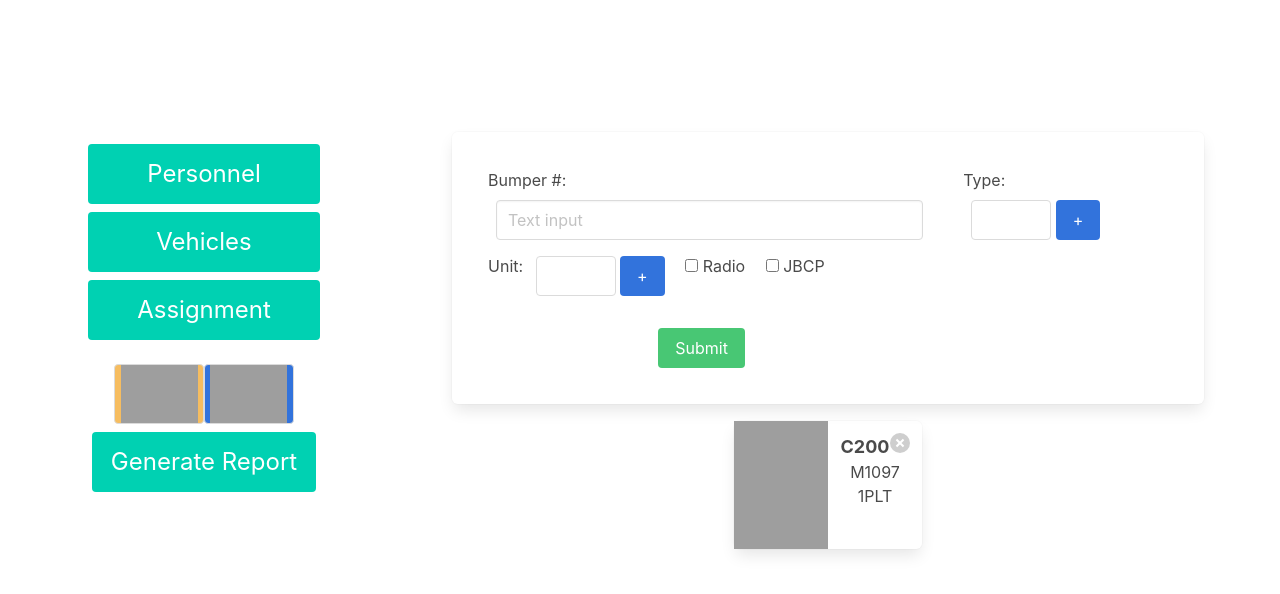
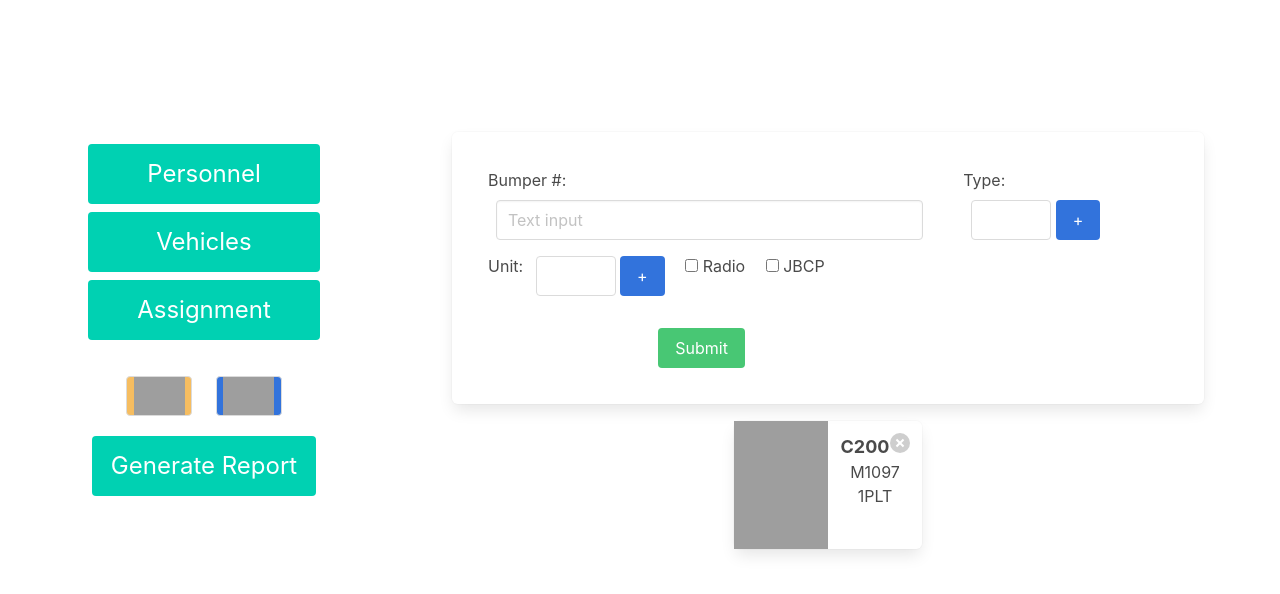
Before and after one commit to bktiel/troops2seats, a Flask app: page / in a window 1280 px wide. Shown: the top 594 px of the page. Run offline with Flask 2, Linux system fonts and the light colour scheme; grey boxes are pictures that could not be loaded.

Commit message:
upload and download support added using FileSaver.js

```diff
--- a/static/custom.css
+++ b/static/custom.css
@@ -110,8 +110,8 @@ div.vehiclePanel .bumper {
 }
 
 .upload {
-        background-color: #F6BD60;
-
+    background-color: #F6BD60;
+    height: 100%;
     background-image: url("/static/images/upload.png");
     background-size: contain;
     background-repeat: no-repeat;
@@ -216,3 +216,14 @@ div.vehiclePanel .bumper {
     color-adjust: exact !important;                 /*Firefox*/
 }
 }
+
+/* for hidden file input  http://tympanus.net/codrops/2015/09/15/styling-customizing-file-inputs-smart-way/
+*/
+.inputfile {
+	width: 0.1px;
+	height: 0.1px;
+	opacity: 0;
+	overflow: hidden;
+	position: absolute;
+	z-index: -1;
+}
--- a/templates/basic.html
+++ b/templates/basic.html
@@ -68,13 +68,18 @@
         <div class="container" style="">
             <div class="columns is-fullheight">
                 <div class="column is-one-fifth" style="position: fixed;">
-                    <button class="toplevelnav mb-2 button is-large is-primary is-fullwidth">Personnel</button>
-                    <button class="toplevelnav mb-2 button is-large is-primary is-fullwidth">Vehicles</button>
-                    <button class="toplevelnav mb-2 button is-large is-primary is-fullwidth">Assignment</button>
+                    <button id="personnelNav" class="toplevelnav mb-2 button is-large is-primary is-fullwidth">Personnel</button>
+                    <button id="vehiclesNav" class="toplevelnav mb-2 button is-large is-primary is-fullwidth">Vehicles</button>
+                    <button id="assignmentsNav" class="toplevelnav mb-2 button is-large is-primary is-fullwidth">Assignment</button>
                     <div class="block"></div>
                     <div class="columns mr-1 mt-4 ml-1 is-multiline is-centered">
-                        <div class="column button mb-2 is-large is-two-fifths upload"></div>
-                        <div class="column button mb-2 is-large is-two-fifths download"></div>
+                        <div class="column mb-2 is-two-fifths">
+                            <label class="upload button" for="uploadData" style="display: block"></label>
+                            <input type="file"  name="file" id="uploadData" class="inputfile" />
+                        </div>
+                        <div class="column mb-2 is-two-fifths ">
+                            <label class="download button" style="display: block"></label>
+                        </div>
                         <div id="btnGenReport" class="column button mb-2 is-large is-primary is-fullwidth">Generate Report</div>
 
                     </div>
```
Also changed, not shown: static/primary.js (+39 -0 lines).
